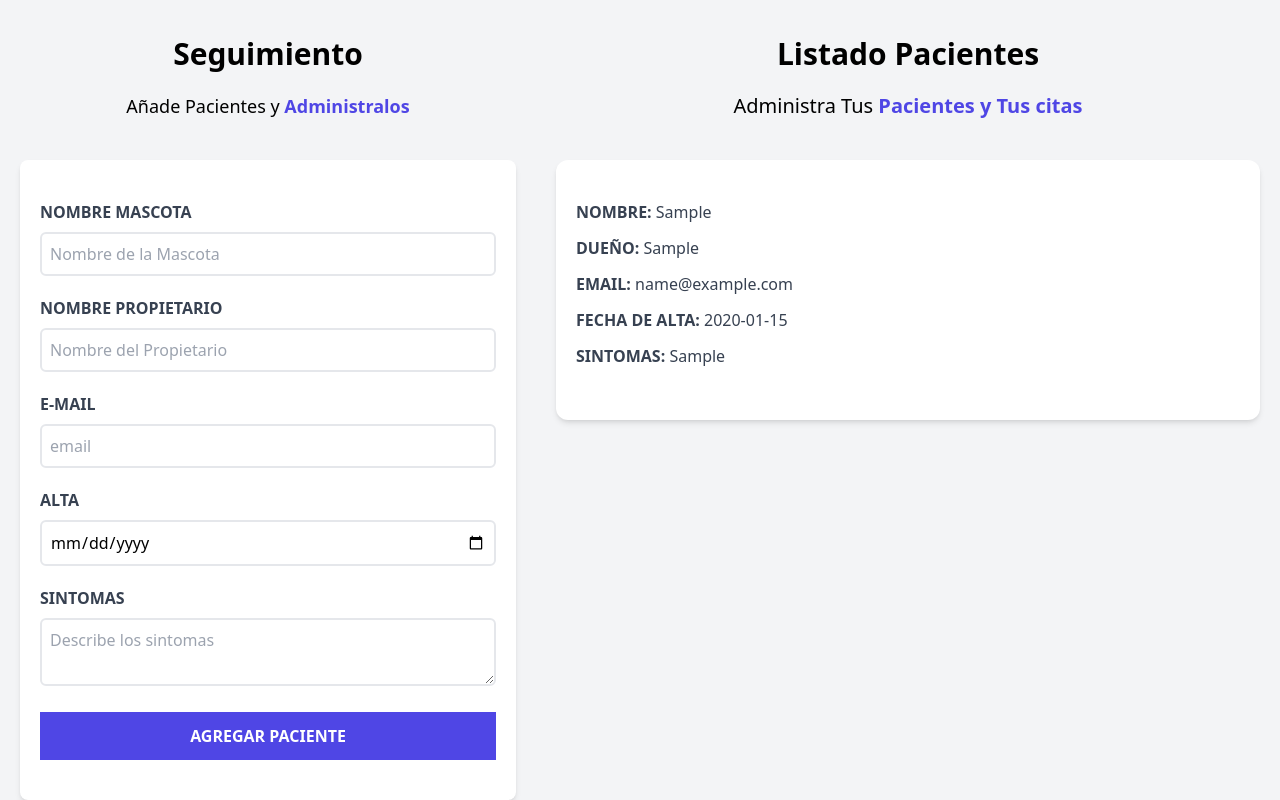
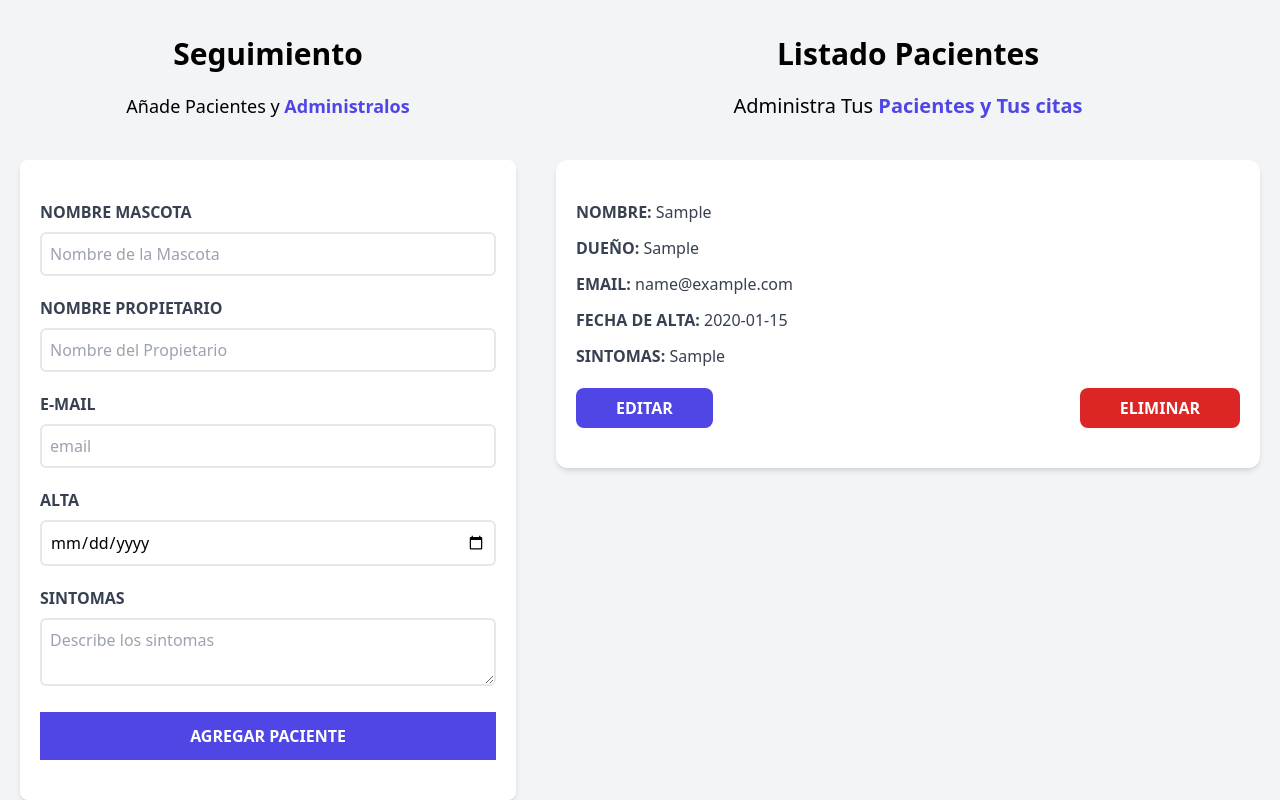
Before and after one commit to jhechus/Administrados-de-pacientes, a React (Vite) app: page / in a window 1280 px wide. Both pictures are taken after typing "Sample", "Sample", "name@example.com", "2020-01-15", "Sample" into the empty fields and a click on the input "Agregar Paciente". Shown: the part 188-988 px from the top of the page. Built offline with nearby package versions, Linux system fonts and the light colour scheme.

Commit message:
agregando botones de editar y eliminar

```diff
--- a/src/components/Paciente.jsx
+++ b/src/components/Paciente.jsx
@@ -34,6 +34,18 @@ function Paciente({paciente}) {
             {sintomas}
         </span>
         </p>
+
+        <div className=" flex justify-between mt-5">
+            <button type="button"
+                    className=" py-2 px-10 bg-indigo-600 text-white hover:bg-black ease-in duration-500 font-bold uppercase rounded-lg">
+                Editar
+            </button>
+
+            <button type="button"
+                    className=" py-2 px-10 bg-red-600 text-white hover:bg-black ease-in duration-500 font-bold uppercase rounded-lg">
+                Eliminar
+            </button>
+        </div>
     </div>
   )
 }
```
